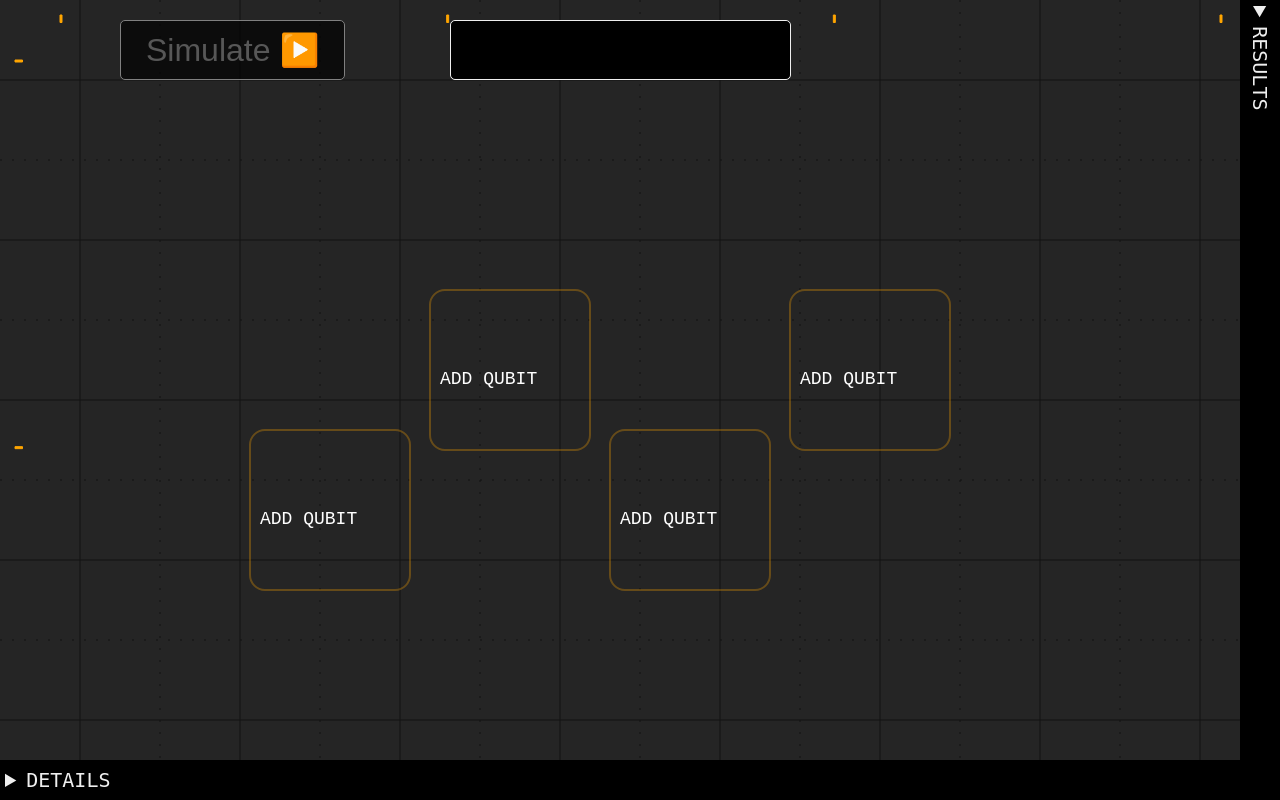
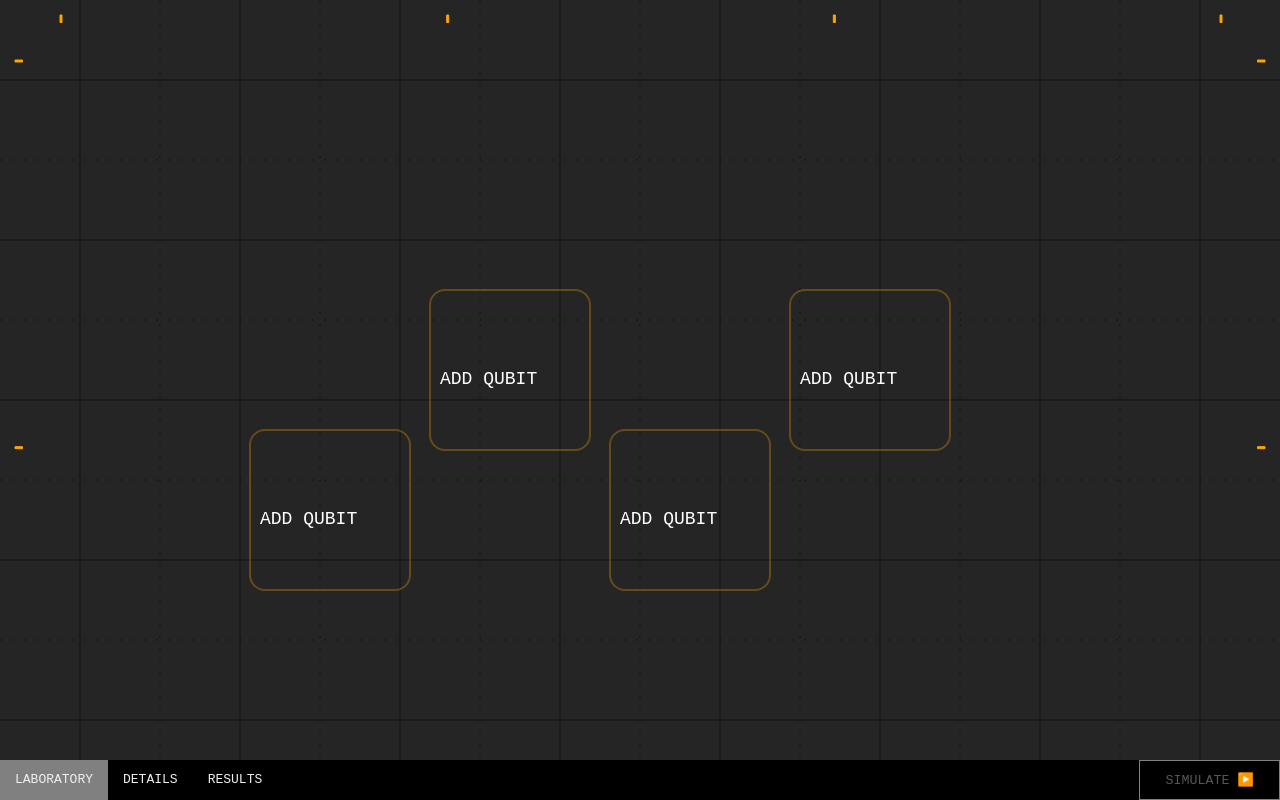
Before and after one commit to qutip/qutip-virtual-lab, a React (Vite) app: page / in a window 1280 px wide. Built offline with nearby package versions, Linux system fonts and the light colour scheme.

Commit message:
use tabs for layout

```diff
--- a/src/App.css
+++ b/src/App.css
@@ -13,80 +13,6 @@ h2 {
     color: #efefef;
 }
 
-button#submit {
-  border-radius: 5px;
-  font-size: 32px;
-  text-align: center;
-  padding: 10px 25px;
-  cursor: pointer;
-  color: #efefff;
-  background-color: black;
-  position: absolute;
-  top: 20px;
-  left: 120px;
-  border: 1px solid #efefef;
-}
-
-button#submit:disabled {
-  background-color: #000a;
-  color: #575757;
-  cursor: wait;
-  border: 1px solid grey;
-}
-
-details {
-  font-family: 'monospace';
-  font-size: 20px;
-}
-
-#details-toggle {
-  position: absolute;
-  bottom: 0;
-  width: 100%;
-}
-
-#details-toggle[open] {
-  height: 80vh;
-  background-color: #121212ee
-}
-
-#results-toggle {
-  position: absolute;
-  right: 0px;
-  height: 100%;
-  min-width: 40px;
-}
-
-#results-toggle[open] {
-  width: 100vw;
-  background-color: #121212ee;
-  z-index: 3;
-}
-
-summary {
-  font-weight: normal;
-  padding: 5px;
-  background-color: #000;
-  text-transform: capitalize;
-  cursor: pointer;
-  transition: 0.1s background linear;
-}
-
-summary:hover {
-  background-color: #1d1d1d;
-}
-
-#results-toggle > summary {
-  text-orientation: mixed;
-  writing-mode: vertical-lr;
-  height: 100%;
-}
-
-#results-toggle[open] > summary {
-  text-orientation:unset;
-  writing-mode: unset;
-  height: 40px;
-}
 
 #demos {
   position: absolute;
@@ -104,3 +30,21 @@ summary:hover {
   padding: 10px 25px;
 
 }
+
+button#submit {
+  text-align: center;
+  padding: 10px 25px;
+  cursor: pointer;
+  color: #efefff;
+  background-color: black;
+  font-family: monospace;
+  text-transform: uppercase;
+  border: 1px solid white;
+}
+
+button#submit:disabled {
+  background-color: #000a;
+  color: #575757;
+  cursor: wait;
+  border: 1px solid grey;
+}
--- a/src/App.jsx
+++ b/src/App.jsx
@@ -1,30 +1,39 @@
 import './App.css';
 
-import Demos from './Demos';
+import { useState } from 'react';
+
 import Details from './Details';
 import Laboratory from './Laboratory';
 import Results from './Results';
-import SubmitButton from './SubmitButton';
+import TabHeaders, { Tab } from './Tabs';
 
 function App() {
+  const tabs = ["laboratory", "details", "results"];
+  const [activeTab, setActiveTab] = useState("laboratory");
+  const handleTabClick = (tab) => {
+    setActiveTab(tab);
+  };
 
   return (
     <>
-      <Laboratory />
-      <div className="main">
-        <details id="details-toggle">
-          <summary>DETAILS</summary>
-          <Details />
-        </details>
-        <details id="results-toggle">
-          <summary>
-            RESULTS
-          </summary>
-          <Results />
-        </details>
-        <SubmitButton />
-        <Demos/>
-      </div>
+        <div style={{height: '100%'}}>
+          <div className="tab-body">
+            <Tab active={activeTab === "laboratory"}>
+              <Laboratory />
+            </Tab>
+            <Tab active={activeTab === "details"}>
+              <Details />
+            </Tab>
+            <Tab active={activeTab === "results"}>
+              <Results />
+            </Tab>
+          </div>
+          <TabHeaders
+            tabs={tabs}
+            activeTab={activeTab}
+            onTabClick={handleTabClick}
+          />
+        </div>
     </>
   );
 }
--- /dev/null
+++ b/src/Tabs.css
@@ -0,0 +1,44 @@
+.tab-header-container {
+    display: flex;
+    flex-direction: row;
+    justify-content: space-between;
+    position: absolute;
+    bottom: 0px;
+    height: 40px;
+    width: 100%;
+    background-color: #000;
+  }
+
+  .tab-control {
+    line-height: 40px;
+    padding: 0 10px;
+    background-color: #1d1d1d;
+    cursor: pointer;
+  }
+
+  .tab-headers {
+    height: 40px;
+    display: flex;
+    flex-direction: row;
+  }
+
+  .tab-header {
+    font-weight: normal;
+    font-family: monospace;
+    text-transform: uppercase;
+    padding: 0 15px;
+    line-height: 40px;
+    background-color: #000;
+    cursor: pointer;
+    transition: 0.1s background linear;
+    flex: none;
+  }
+
+  .tab-header.active {
+    background-color: grey;
+  }
+
+  .tab-body {
+    height: 100%;
+    background-color: #1d1d1d;
+  }
--- /dev/null
+++ b/src/Tabs.jsx
@@ -0,0 +1,25 @@
+import './Tabs.css';
+
+import SubmitButton from './SubmitButton';
+
+export default function TabHeaders({ tabs, activeTab, onTabClick }) {
+  return (
+    <div className="tab-header-container">
+      <div className="tab-headers">
+        {tabs.map((tab) => (
+          <div
+            className={`tab-header ${tab === activeTab ? "active" : ""}`}
+            onClick={() => onTabClick(tab)}
+          >
+            {tab}
+          </div>
+        ))}
+      </div>
+      <SubmitButton />
+    </div>
+  );
+}
+
+export const Tab = ({ active, children }) => (
+  <div style={{ display: active ? "unset" : "none" }}>{children}</div>
+);
--- a/src/index.css
+++ b/src/index.css
@@ -4,7 +4,6 @@
   font-weight: 400;
 
   color-scheme: light dark;
-  background-color: #252525;
   color: #efefef;
 
   font-synthesis: none;
```
Also changed, not shown: src/Laboratory/index.tsx (line endings or trailing spaces).
